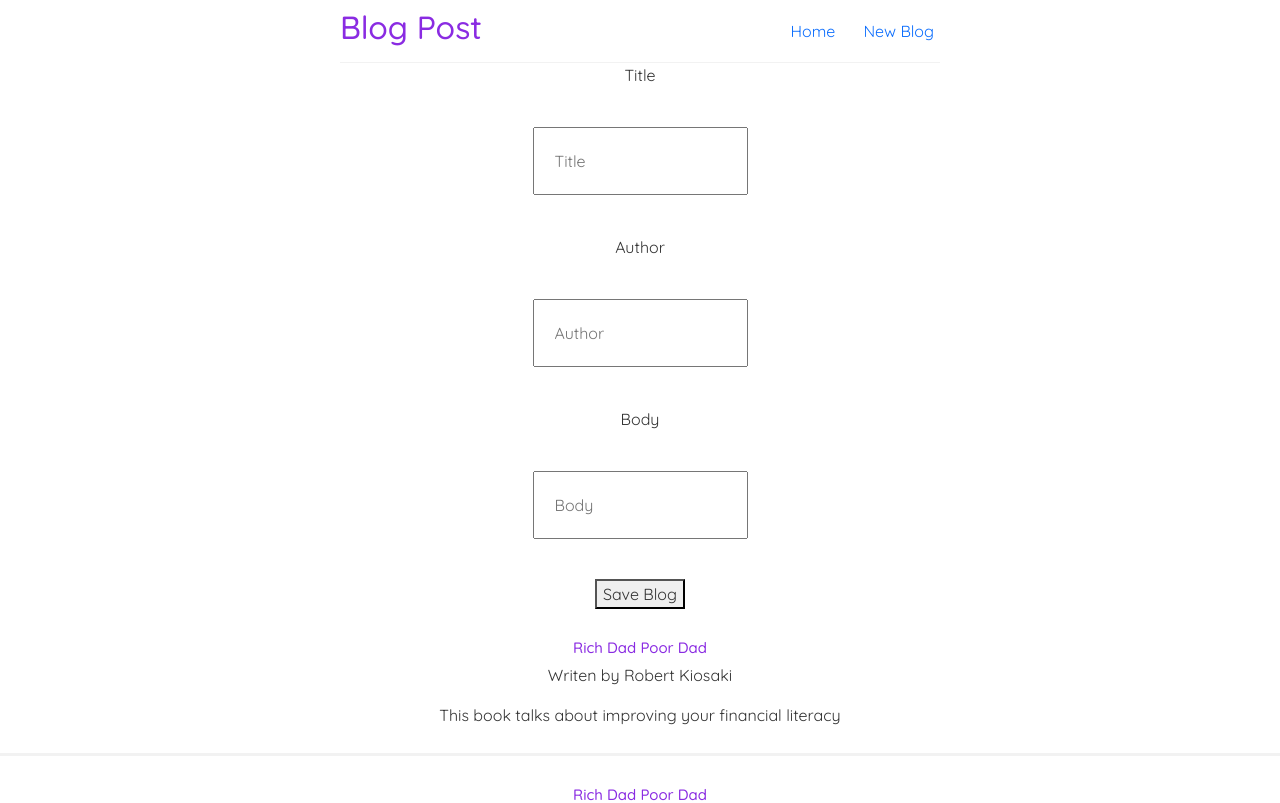
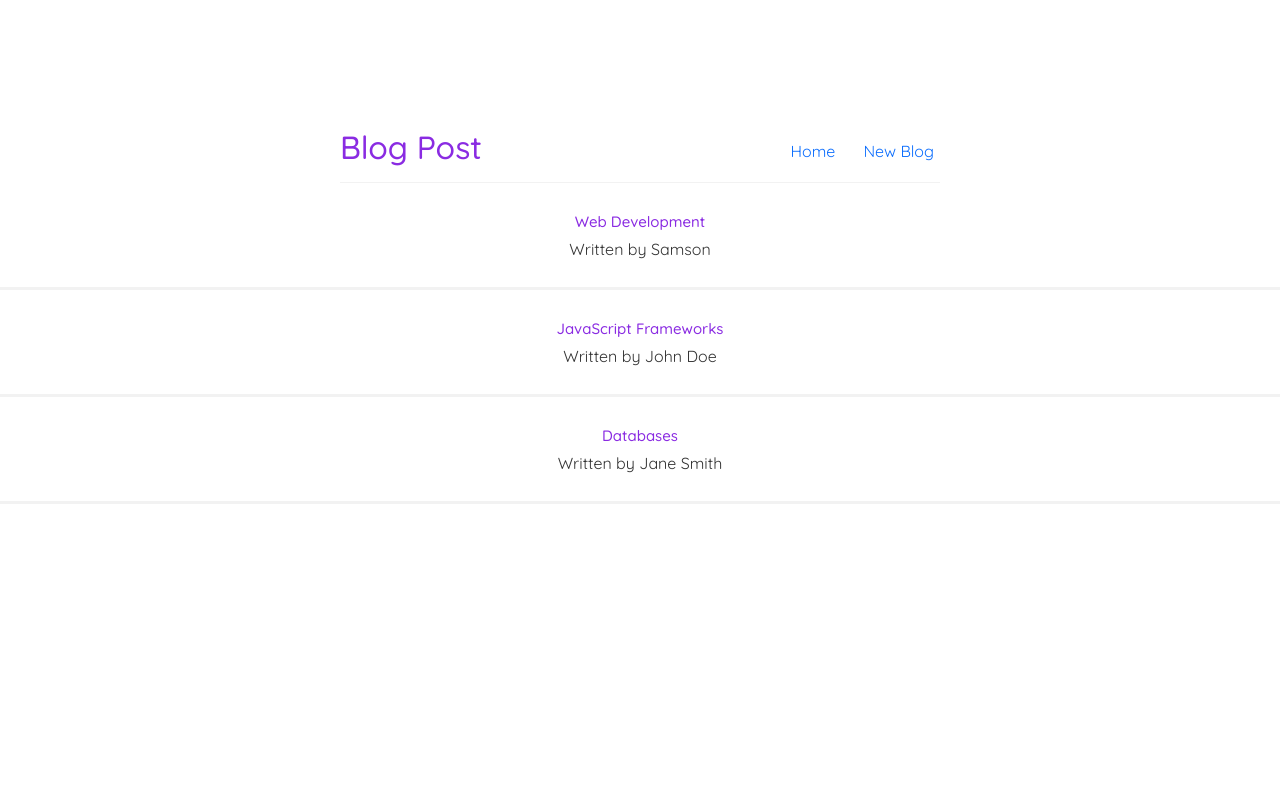
Before and after one commit to jumakrk/ReactMyBlog, a React (Create React App) app: page / in a window 1280 px wide. Shown: the top 803 px of the page. Built offline with nearby package versions, Linux system fonts and the light colour scheme; data requests are answered from the project's data file.

Commit message:
added a Bloglist.js file

```diff
--- a/package.json
+++ b/package.json
@@ -6,6 +6,7 @@
     "@testing-library/jest-dom": "^5.17.0",
     "@testing-library/react": "^13.4.0",
     "@testing-library/user-event": "^13.5.0",
+    "axios": "^1.6.7",
     "bootstrap": "^5.3.2",
     "react": "^18.2.0",
     "react-dom": "^18.2.0",
--- a/src/App.js
+++ b/src/App.js
@@ -1,15 +1,19 @@
 import './App.css';
-import Content from './components/Content';
-import Blog from './components/Blogs';
+// import Content from './components/Content';
 import Navbar from  "./components/Navbar";
 import 'bootstrap/dist/css/bootstrap.min.css';
+import Home from './components/Home';
+// import BlogList from './components/Bloglist';
 
 function App() {
   return (
     <div className="App">
+      <div className="content">
+
+      </div>
       <Navbar/>
-      <Content/>
-      <Blog/>
+      {/* <Content/> */}
+      <Home/>
     </div>
   );
 }
--- /dev/null
+++ b/src/components/Bloglist.js
@@ -0,0 +1,18 @@
+const BlogList = (props) =>{
+  const blogs = props.blogs;
+  const title = props.title;
+
+  return (
+    <div className="blog-list">
+      <h2>{ title }</h2>
+      {blogs.map((blogs) => (
+        <div className="preview" key={blogs.id}>
+          <h3>{ blogs.title} </h3>
+          <p>Written by { blogs.author }</p>
+        </div>
+      ))}
+    </div>
+  )
+}
+
+export default BlogList;
--- a/src/components/Blogs.js
+++ /dev/null
@@ -1,23 +0,0 @@
-import { useState } from "react";
-
- const Blog = ()=>{
-  const [blogs] = useState ([
-  {author: "Robert Kiosaki", body: "This book talks about improving your financial literacy", title: "Rich Dad Poor Dad", id:"0573945"},
-  {author: "Robert Kiosaki", body: "This book talks about improving your financial literacy", title: "Rich Dad Poor Dad", id:"0573945"},
-  {author: "Robert Kiosaki", body: "This book talks about improving your financial literacy", title: "Rich Dad Poor Dad", id:"0573945"},
-  {author: "Robert Kiosaki", body: "This book talks about improving your financial literacy", title: "Rich Dad Poor Dad", id:"0573945"},
-  ])
-
-return(
-  <div>
-    {blogs.map(blog=> (
-      <div className="preview" key={blogs.id}>
-        <h3>{blog.title}</h3>
-        <p>Writen by {blog.author}</p>
-        <p>{blog.body}</p>
-      </div>
-      ))}
-  </div>
-)
-}
- export default Blog;
--- a/src/components/Content.js
+++ b/src/components/Content.js
@@ -1,6 +1,6 @@
 import { useState } from "react";
 
-const UserInput  = () => {
+const Content  = () => {
   const [Title, setTitle] = useState("");
   const [Author, setAuthor] = useState("");
   const [Body, setBody] = useState("");
@@ -22,4 +22,4 @@ const UserInput  = () => {
       </div>
     )
 };
-export default UserInput;
+export default Content;
--- /dev/null
+++ b/src/components/Home.js
@@ -0,0 +1,24 @@
+import axios from "axios";
+import { useState, useEffect } from "react";
+import BlogList from "./Bloglist";
+
+ const Home = ()=>{
+  const [blogs, setBlogs] = useState (null)
+
+  useEffect (()=>{
+    axios.get ('http://localhost:4000/blogs') //set API
+    .then(res => {setBlogs (res.data)})
+    .catch (err=>{
+      console.log(err.message);
+    })
+  })
+
+
+
+return(
+  <div>
+    {blogs && <BlogList blogs = {blogs}/>}
+  </div>
+)
+}
+ export default Home;
--- a/src/index.css
+++ b/src/index.css
@@ -36,6 +36,7 @@
   max-width: 600px;
   margin: 40px auto;
   padding: 20px;
+  text-align: left;
 }
 
 .preview {
```
Also changed, not shown: 1 other file (tests, documents, lock files or other folders).
